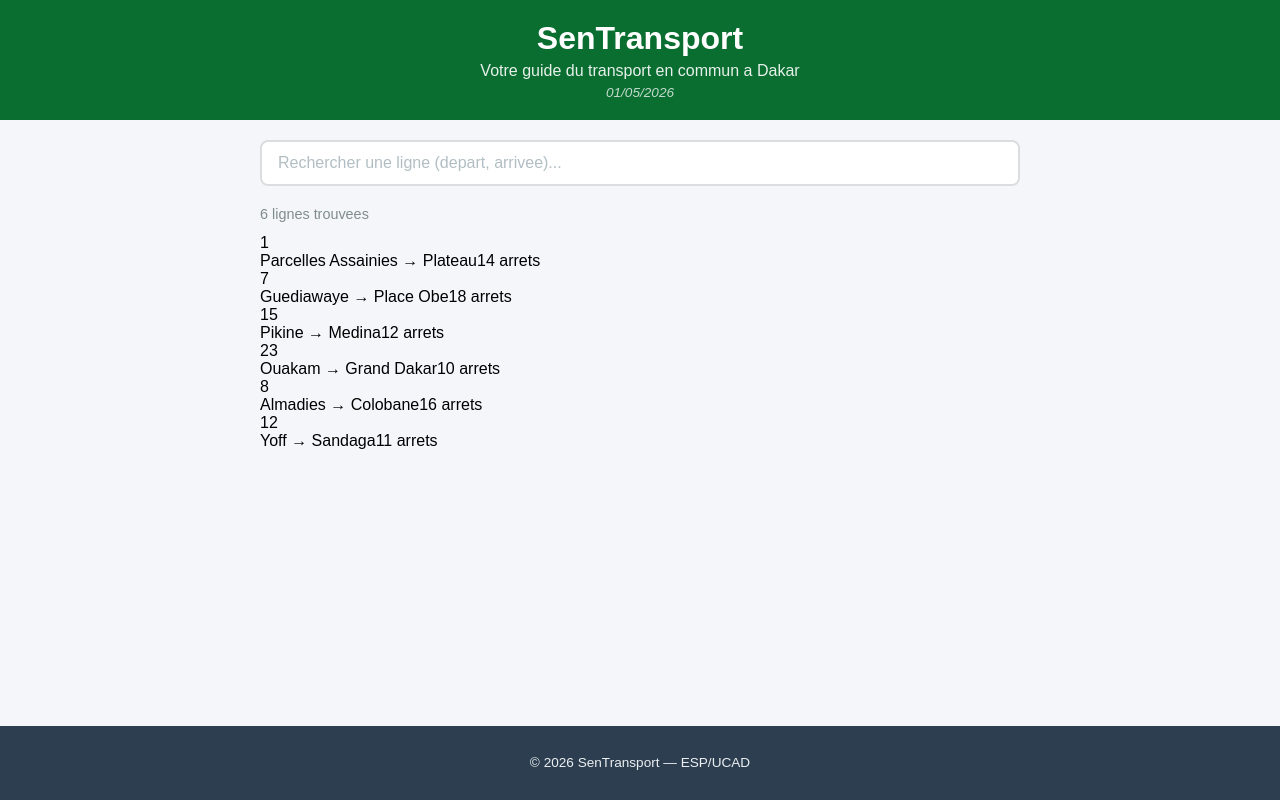
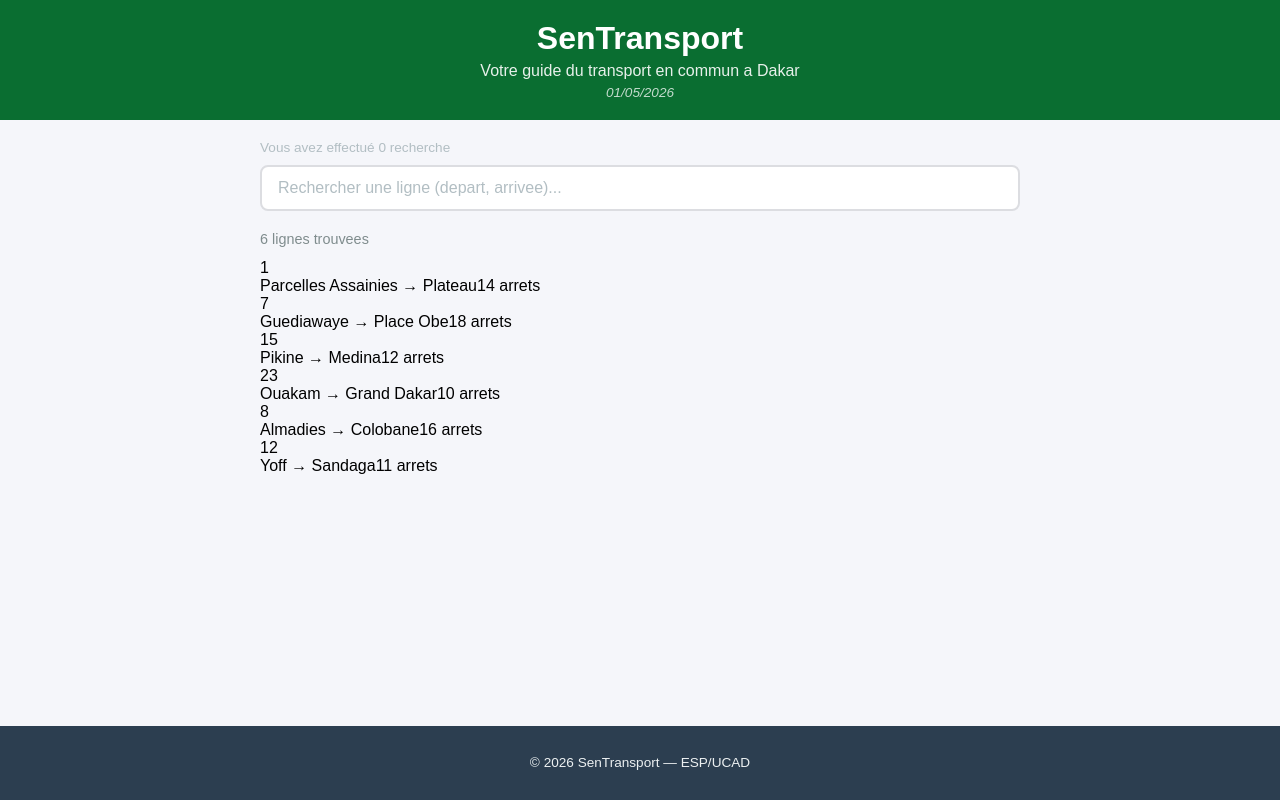
Before and after one commit to kahmancoder/sentransport, a React (Create React App) app: page / in a window 1280 px wide. Built offline with nearby package versions, Linux system fonts and the light colour scheme.

Commit message:
Exercices lab3 : effacer, aucun resultat, compteur

```diff
--- a/src/App.css
+++ b/src/App.css
@@ -55,3 +55,22 @@
   color: #7f8c8d;
   margin: 0 0 12px 0;
 }
+
+.compteur-recherche {
+  font-size: 0.85rem;
+  color: #b2bec3;
+  margin: 0 0 10px 0;
+}
+
+.aucun-resultat {
+  text-align: center;
+  color: #7f8c8d;
+  font-size: 1rem;
+  padding: 30px 0;
+}
+
+.resultat-recherche {
+  font-size: 0.9rem;
+  color: #7f8c8d;
+  margin: 0 0 12px 0;
+}
--- a/src/App.js
+++ b/src/App.js
@@ -9,6 +9,7 @@ import Footer from "./Footer";
 function App() {
   const [recherche, setRecherche] = useState("");
   const [ligneSelectionnee, setLigneSelectionnee] = useState(null);
+  const [nbRecherches, setNbRecherches] = useState(0);
 
   const lignes = [
     {
@@ -122,16 +123,37 @@ function App() {
     }
   }
 
+  function handleRecherche(valeur) {
+    setRecherche(valeur);
+    setNbRecherches((nb) => nb + 1);
+  }
+
   return (
     <div className="App">
       <Header />
       <main className="contenu">
-        <Recherche valeur={recherche} onChange={setRecherche} />
+        {/* Compteur — Exercice 3 */}
+        <p className="compteur-recherche">
+          Vous avez effectué {nbRecherches} recherche
+          {nbRecherches > 1 ? "s" : ""}
+        </p>
+
+        {/* Champ de recherche — Exercice 1 */}
+        <Recherche valeur={recherche} onChange={handleRecherche} />
+
+        {/* Nombre de résultats */}
         <p className="resultat-recherche">
           {lignesFiltrees.length} ligne{lignesFiltrees.length > 1 ? "s" : ""}{" "}
           trouvee{lignesFiltrees.length > 1 ? "s" : ""}
         </p>
-        {lignesFiltrees.map((ligne) => (
+
+        {/* Liste ou message — Exercice 2 */}
+        {lignesFiltrees.length === 0 ? (
+          <p className="aucun-resultat">
+            Aucune ligne trouvée pour "{recherche}"
+          </p>
+        ) : (
+          lignesFiltrees.map((ligne) => (
             <LigneBus
               key={ligne.id}
               numero={ligne.numero}
@@ -143,7 +165,10 @@ function App() {
               }
               onClick={() => handleClickLigne(ligne)}
             />
-        ))}
+          ))
+        )}
+
+        {/* Detail de la ligne sélectionnée */}
         {ligneSelectionnee && <DetailLigne ligne={ligneSelectionnee} />}
       </main>
       <Footer />
--- a/src/Recherche.css
+++ b/src/Recherche.css
@@ -20,3 +20,25 @@
 .recherche-input::placeholder {
   color: #b2bec3;
 }
+
+.recherche {
+  margin-bottom: 20px;
+  display: flex;
+  gap: 10px;
+  align-items: center;
+}
+
+.recherche-effacer {
+  padding: 12px 16px;
+  background-color: #e74c3c;
+  color: white;
+  border: none;
+  border-radius: 8px;
+  cursor: pointer;
+  font-size: 0.9rem;
+  white-space: nowrap;
+}
+
+.recherche-effacer:hover {
+  background-color: #c0392b;
+}
--- a/src/Recherche.js
+++ b/src/Recherche.js
@@ -10,6 +10,11 @@ function Recherche({ valeur, onChange }) {
         value={valeur}
         onChange={(e) => onChange(e.target.value)}
       />
+      {valeur && (
+        <button className="recherche-effacer" onClick={() => onChange("")}>
+          Effacer
+        </button>
+      )}
     </div>
   );
 }
```
Lines whose indentation alone changed are shown as unchanged.
